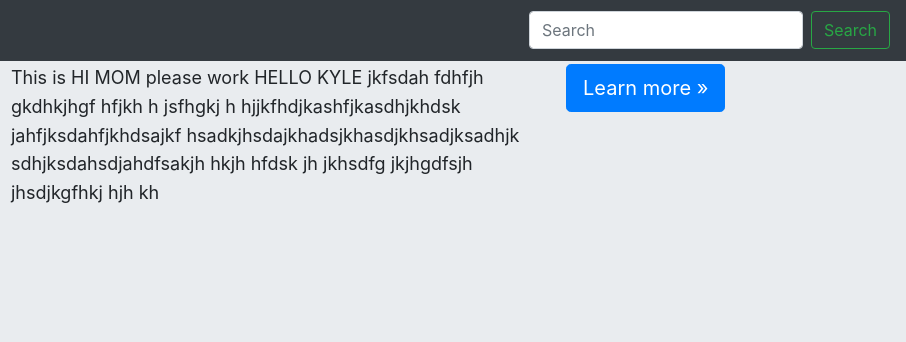
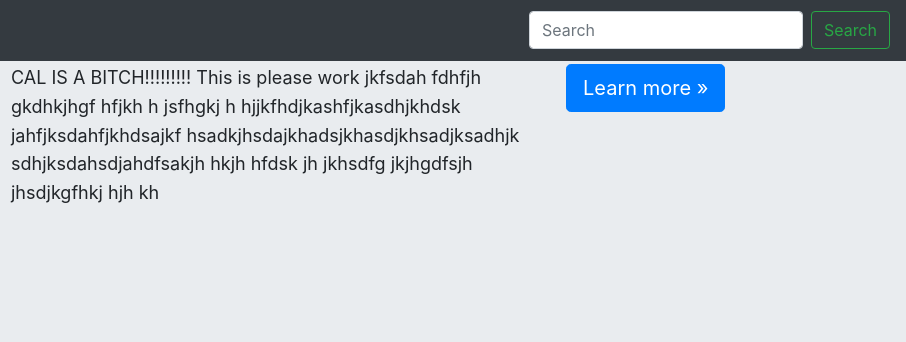
Before and after one commit to Nick-Lisi/final_project, a website: page public/index.html in a window 1280 px wide. Shown: the top 342 px of the page, 374-1280 px from the left. Drawn offline with nearby package versions, Linux system fonts and the light colour scheme; no server answers.

Commit message:
Update index.html

```diff
--- a/public/index.html
+++ b/public/index.html
@@ -53,7 +53,7 @@
             <div class="container">
               <div class="row">
               <a><img src="Logo.png" class="logo" class="col-md-2"/></a>
-              <div class="col-md-6"> This is HI MOM please work HELLO KYLE jkfsdah fdhfjh gkdhkjhgf hfjkh h jsfhgkj  h hjjkfhdjkashfjkasdhjkhdsk jahfjksdahfjkhdsajkf hsadkjhsdajkhadsjkhasdjkhsadjksadhjk sdhjksdahsdjahdfsakjh hkjh hfdsk jh jkhsdfg jkjhgdfsjh jhsdjkgfhkj hjh kh </div>
+              <div class="col-md-6"> CAL IS A BITCH!!!!!!!!! This is please work jkfsdah fdhfjh gkdhkjhgf hfjkh h jsfhgkj  h hjjkfhdjkashfjkasdhjkhdsk jahfjksdahfjkhdsajkf hsadkjhsdajkhadsjkhasdjkhsadjksadhjk sdhjksdahsdjahdfsakjh hkjh hfdsk jh jkhsdfg jkjhgdfsjh jhsdjkgfhkj hjh kh </div>
               <p><a class="btn btn-primary btn-lg" href="about.html" role="button">Learn more &raquo;</a></p>
             </div>
             </div>
```
